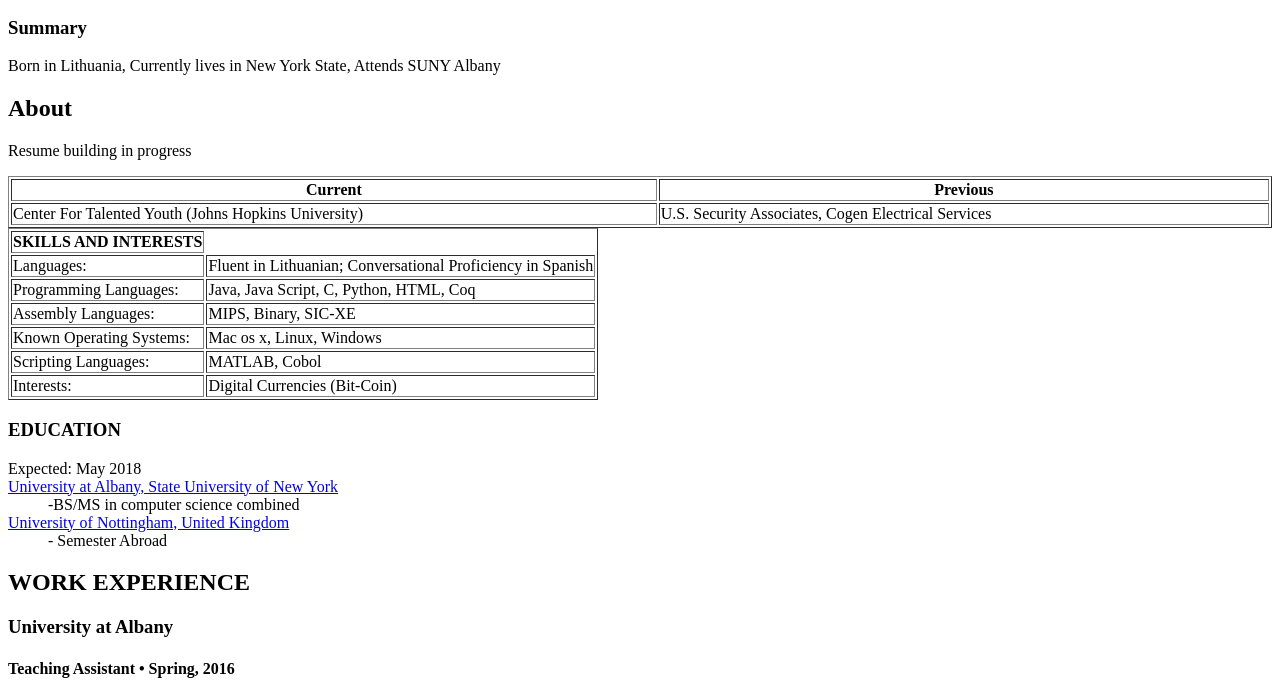
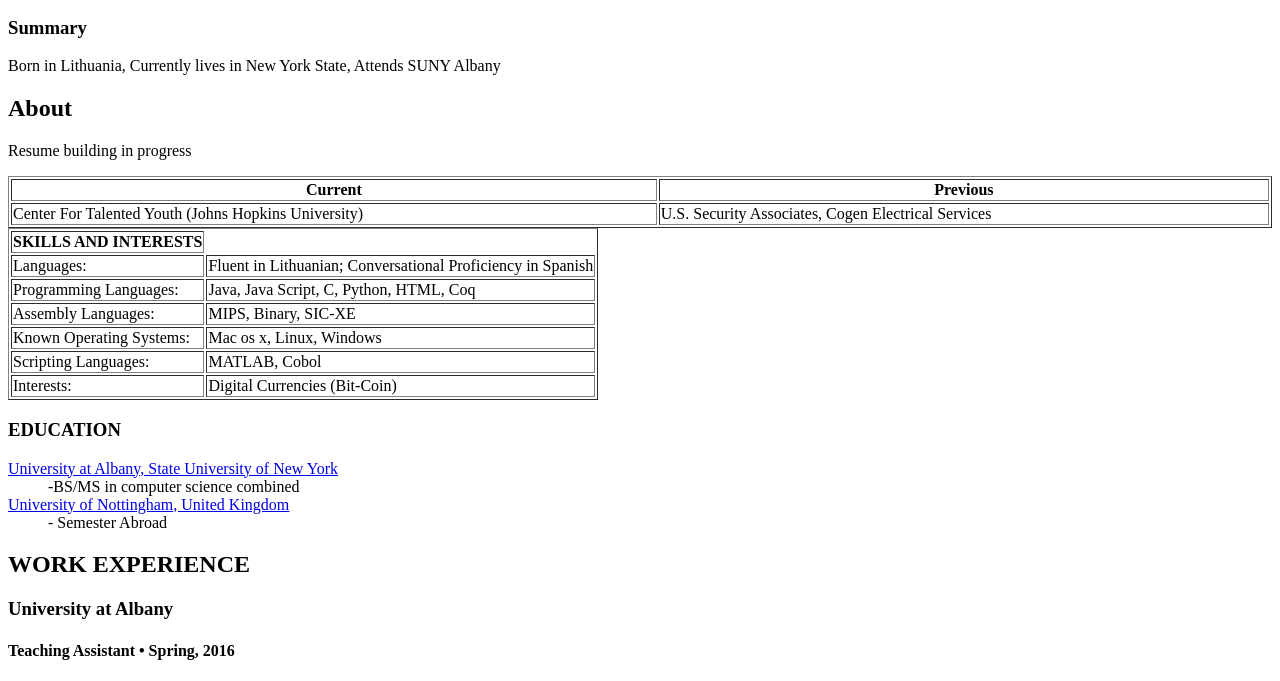
Before and after one commit to arnoldas500/INF201, a plain HTML site: page assignment1.html in a window 1280 px wide. Shown: the part 100-781 px from the top of the page. Drawn offline with Linux system fonts and the light colour scheme.

Commit message:
updatenew

```diff
--- a/assignment1.html
+++ b/assignment1.html
@@ -1,8 +1,10 @@
-<!DOCTYPE html PUBLIC "-//W3C//DTD XHTML 1.0 Transitional//EN""http://www.w3.org/TR/xhtml1/DTD/xhtml1-transitional.dtd">
+<!DOCTYPE html PUBLIC "-//W3C//DTD XHTML 1.0 Transitional//EN"
+"http://www.w3.org/TR/xhtml1/DTD/xhtml1-transitional.dtd">
 
 <html xmlns="http://www.w3.org/1999/xhtml">
 
 <head>
+	<meta http-equiv="Content-Type" content="text/html; charset=utf-8"/>
 	<title>Resume</title>
 
 </head>
@@ -19,8 +21,8 @@
 	<p>Resume building in progress</p>
 	<p></p>
 
-	<!--<p>This is a table using columns:</p>-->
-	<table style="width:100%" border="1">
+  <!--<p>This is a table using columns:</p>-->
+  <table style="width:100%" border="1">
   <tr>
     <th>Current</th>
     <th colspan="2">Previous</th>
@@ -83,9 +85,9 @@
 
 <h3>EDUCATION</h3>
 <dl>
-  <dt>Expected: May 2018</dt>
+  <!--<dt>Expected: May 2018</dt>-->
   <!--<a href="http://www.albany.edu/">University at Albany, State University of New York</a>-->
-  <a href="http://www.albany.edu/" target="_blank">University at Albany, State University of New York</a>
+  <dt><a href="http://www.albany.edu/" target="_blank">University at Albany, State University of New York</a></dt>
   <dd>-BS/MS in computer science combined</dd>
   <!--<dt>University of Nottingham</dt>
   http://www.nottingham.ac.uk/-->
```
